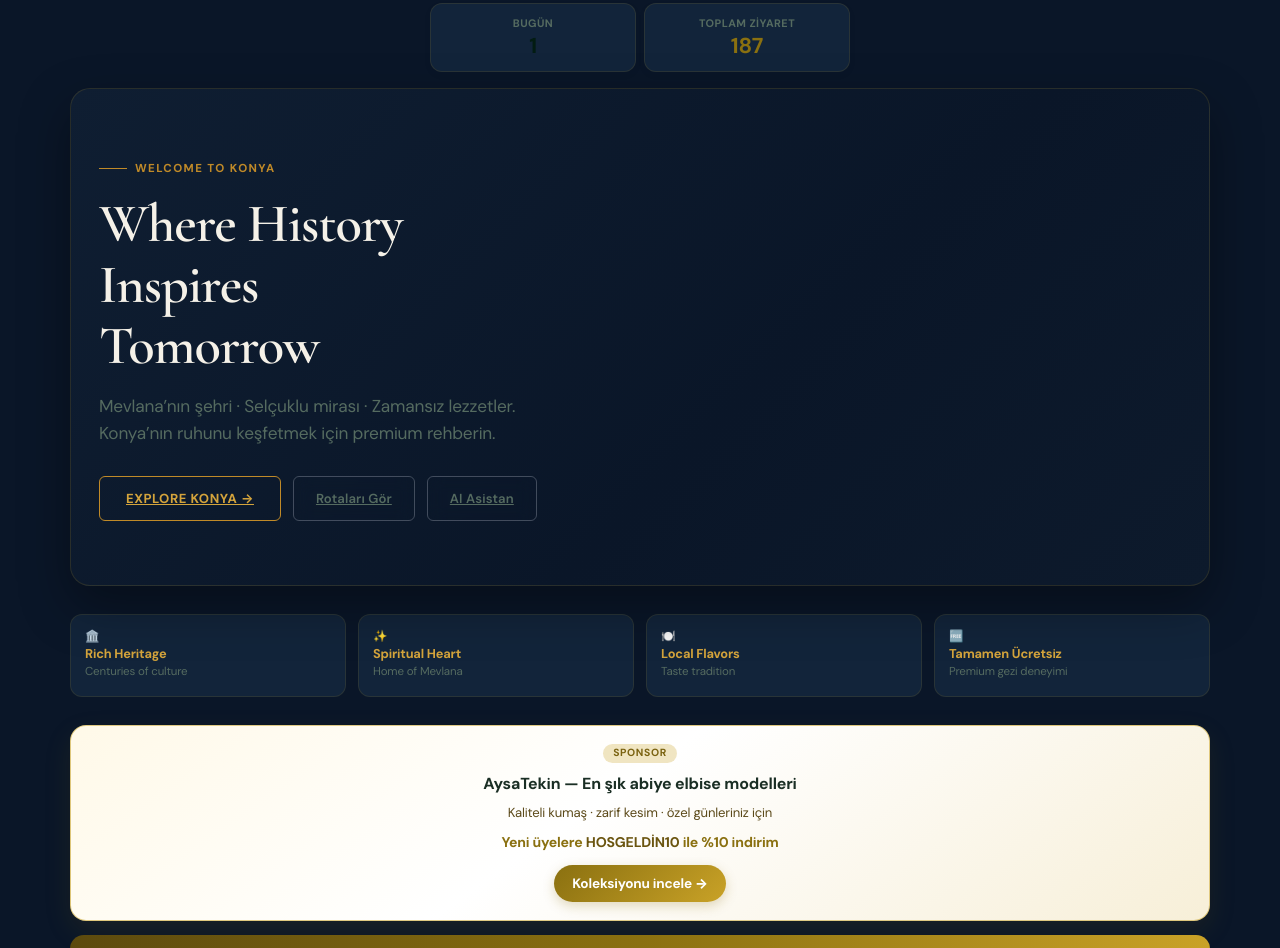
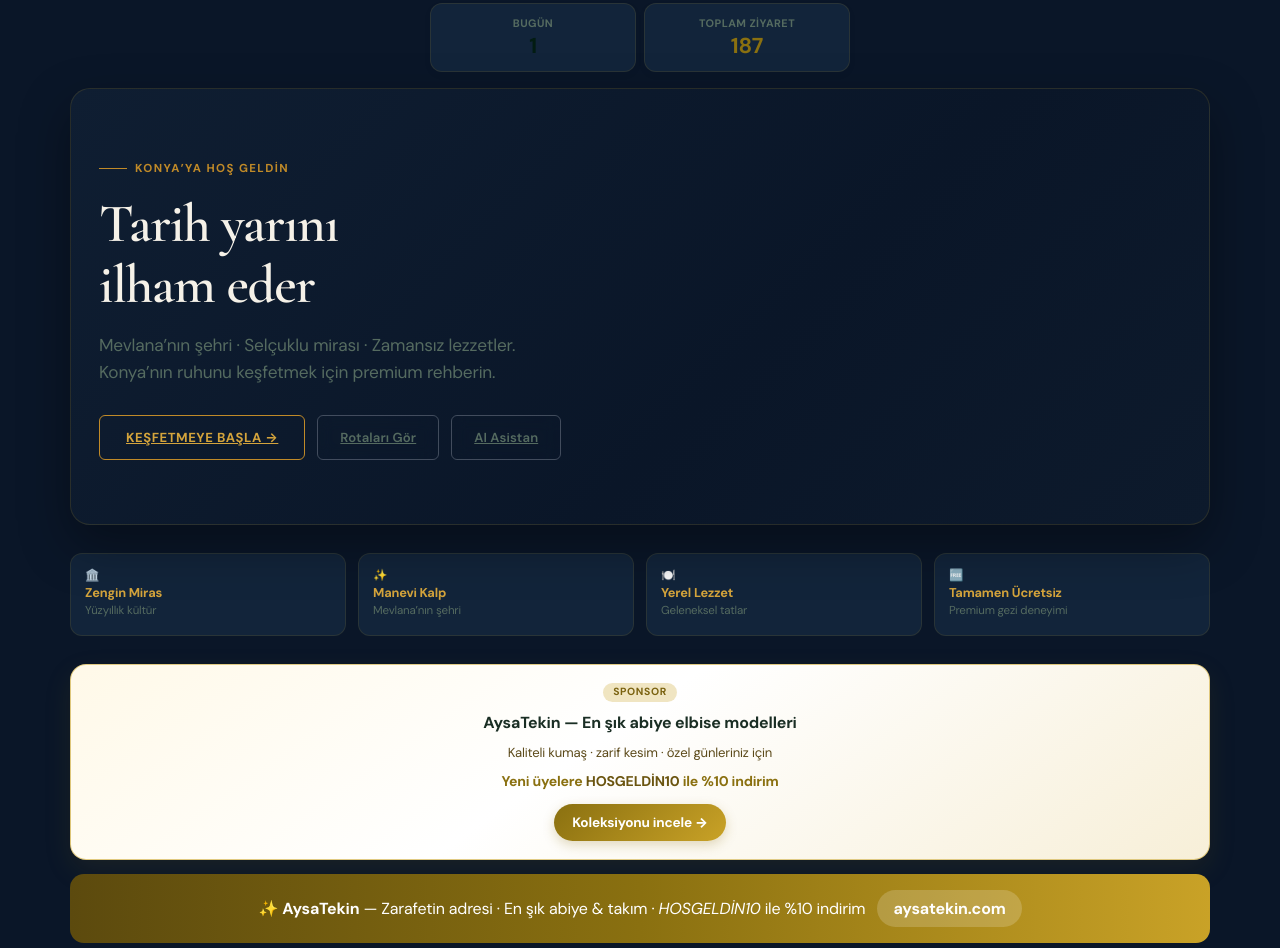
Before and after one commit to zeus777ia/konyago, a plain HTML site: page index.html in a window 1280 px wide. Shown: the part 510-1458 px from the top of the page. Drawn offline with nearby package versions, Linux system fonts and the light colour scheme; no server answers.

Commit message:
Hero ve trust metinleri Türkçeleştirildi

```diff
--- a/index.html
+++ b/index.html
@@ -74,20 +74,20 @@
   </div>
 
   <section class="hero" aria-label="Karşılama">
-    <div class="hero-badge">Welcome to Konya</div>
-    <h1>Where History Inspires Tomorrow</h1>
+    <div class="hero-badge">Konya’ya hoş geldin</div>
+    <h1>Tarih yarını ilham eder</h1>
     <p>Mevlana’nın şehri · Selçuklu mirası · Zamansız lezzetler. Konya’nın ruhunu keşfetmek için premium rehberin.</p>
     <div class="actions">
-      <a class="btn btn-primary" href="kesfet.html">Explore Konya →</a>
+      <a class="btn btn-primary" href="kesfet.html">Keşfetmeye Başla →</a>
       <a class="btn btn-ghost" href="rotalar.html">Rotaları Gör</a>
       <a class="btn btn-ghost" href="ai.html">AI Asistan</a>
     </div>
   </section>
 
   <div class="trust-strip" aria-label="Neden KonyaGo">
-    <div class="trust-item"><span class="ti">🏛️</span><strong>Rich Heritage</strong><span>Centuries of culture</span></div>
-    <div class="trust-item"><span class="ti">✨</span><strong>Spiritual Heart</strong><span>Home of Mevlana</span></div>
-    <div class="trust-item"><span class="ti">🍽️</span><strong>Local Flavors</strong><span>Taste tradition</span></div>
+    <div class="trust-item"><span class="ti">🏛️</span><strong>Zengin Miras</strong><span>Yüzyıllık kültür</span></div>
+    <div class="trust-item"><span class="ti">✨</span><strong>Manevi Kalp</strong><span>Mevlana’nın şehri</span></div>
+    <div class="trust-item"><span class="ti">🍽️</span><strong>Yerel Lezzet</strong><span>Geleneksel tatlar</span></div>
     <div class="trust-item"><span class="ti">🆓</span><strong>Tamamen Ücretsiz</strong><span>Premium gezi deneyimi</span></div>
   </div>
 
@@ -218,7 +218,7 @@
 
 <nav class="mnav" aria-label="Mobil menü">
   <a href="index.html" aria-current="page"><span class="i">🏠</span>Ana</a>
-  <a href="kesfet.html"><span class="i">🔍</span>Keşfet</a>
+  <a href="kesfet.html"><span class="i">🔍</span>Gezi</a>
   <a href="gezilecek.html"><span class="i">🕌</span>Gezi</a>
   <a href="ai.html"><span class="i">✨</span>AI</a>
   <a href="mutfak.html"><span class="i">🍽️</span>Mutfak</a>
```
